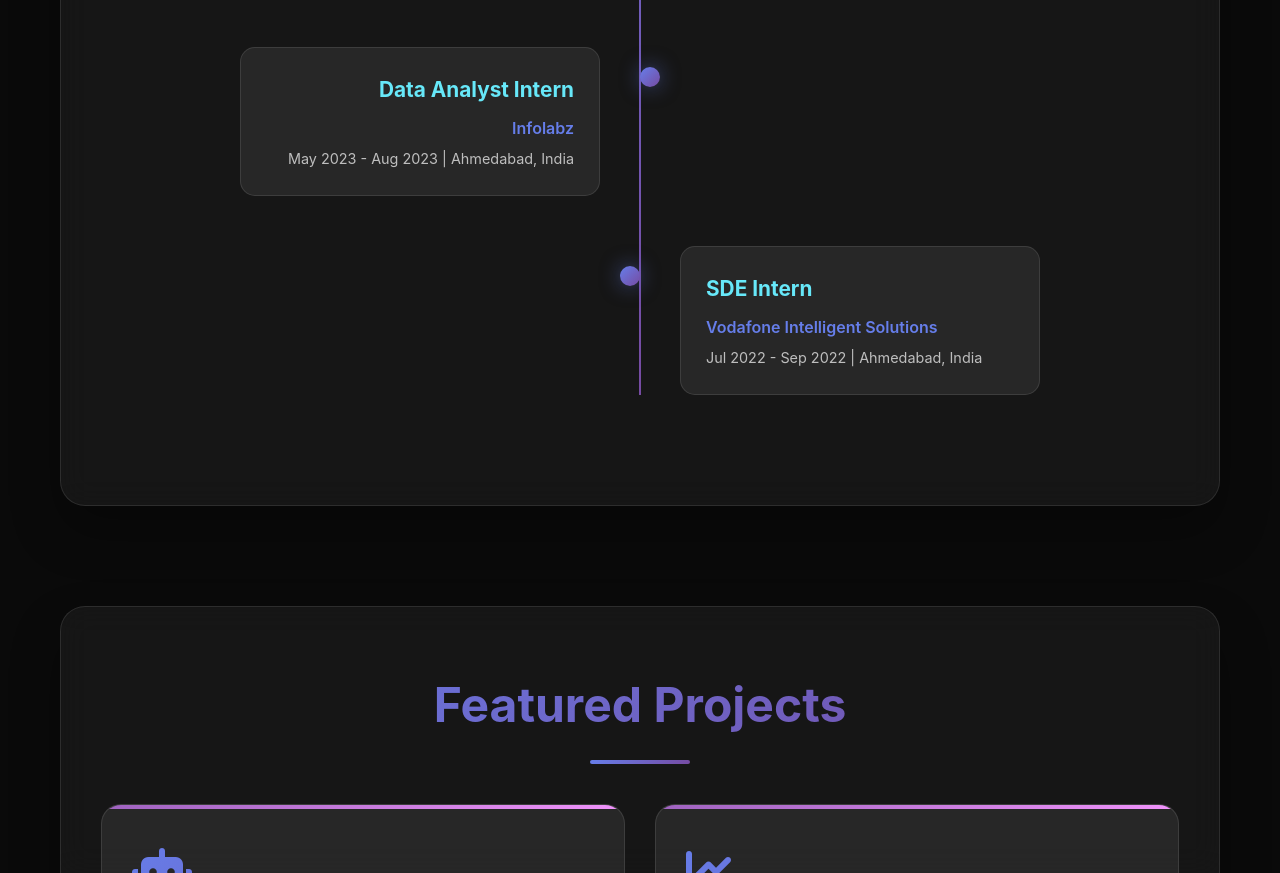
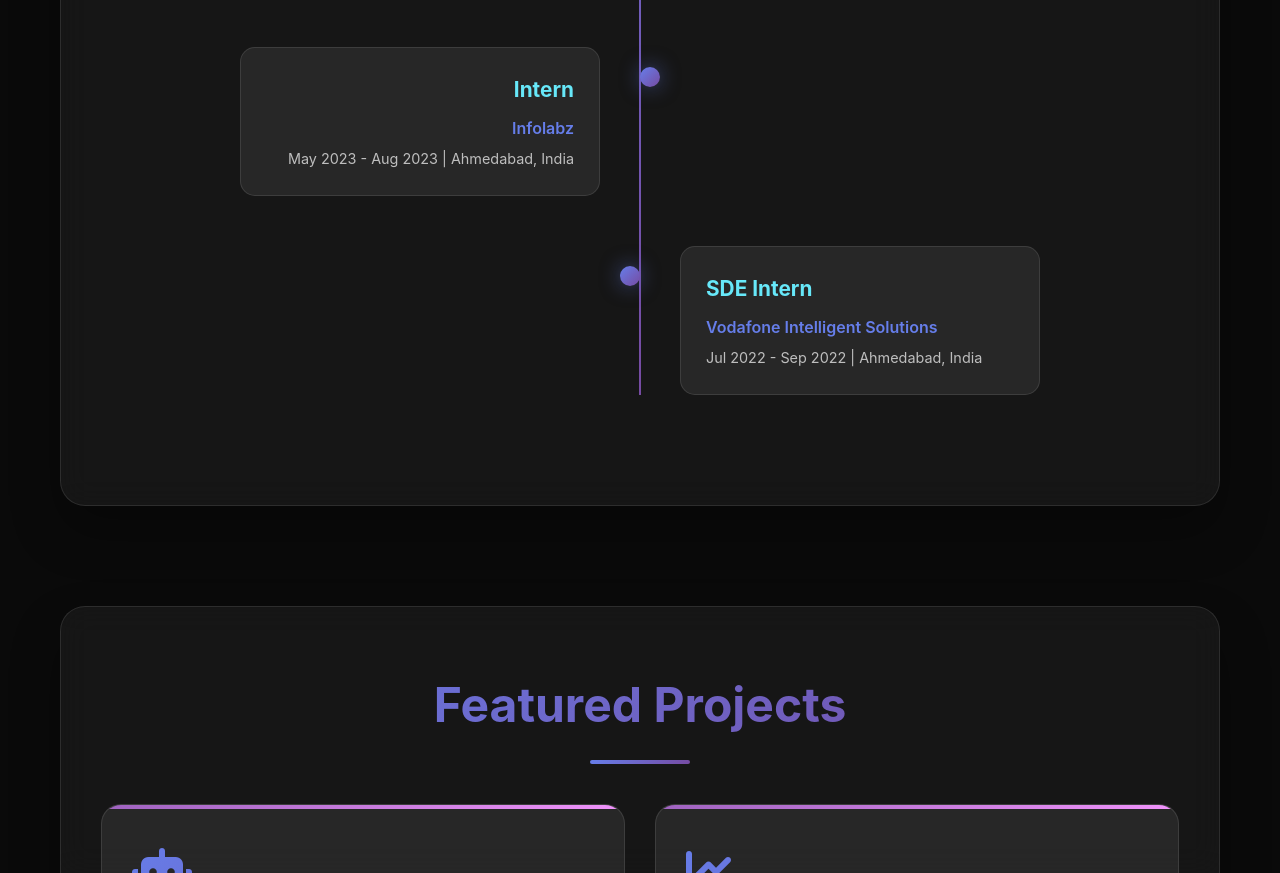
Before and after one commit to niketbhatt2002/niketbhatt2002.github.io, a plain HTML site: page index.html in a window 1280 px wide. Shown: the part 3950-4823 px from the top of the page. Drawn offline with Linux system fonts and the light colour scheme.

Commit message:
Update index.html

```diff
--- a/index.html
+++ b/index.html
@@ -738,7 +738,7 @@
                 <div class="timeline-item">
                     <div class="timeline-dot"></div>
                     <div class="timeline-content">
-                        <div class="timeline-title">Data Analyst Intern</div>
+                        <div class="timeline-title">Intern</div>
                         <div class="timeline-company">Infolabz</div>
                         <div class="timeline-date">May 2023 - Aug 2023 | Ahmedabad, India</div>
                     </div>
```
